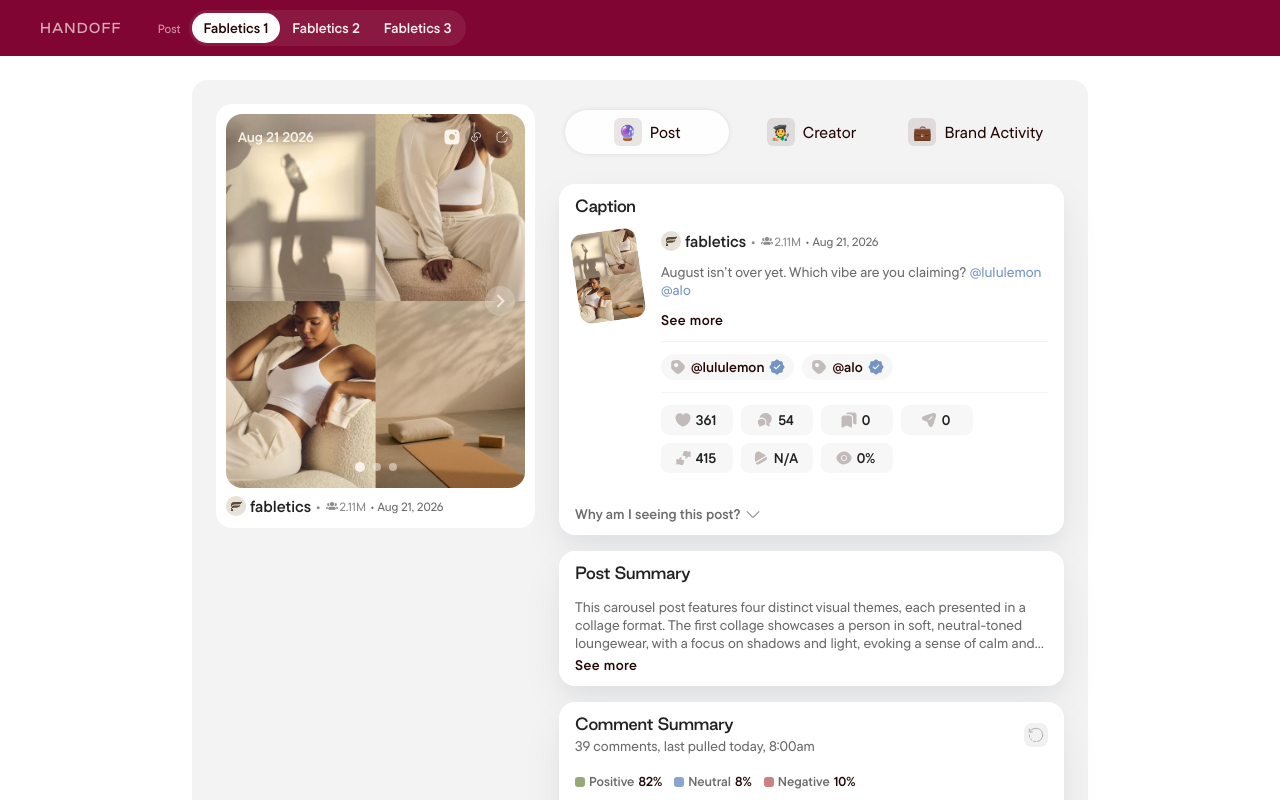
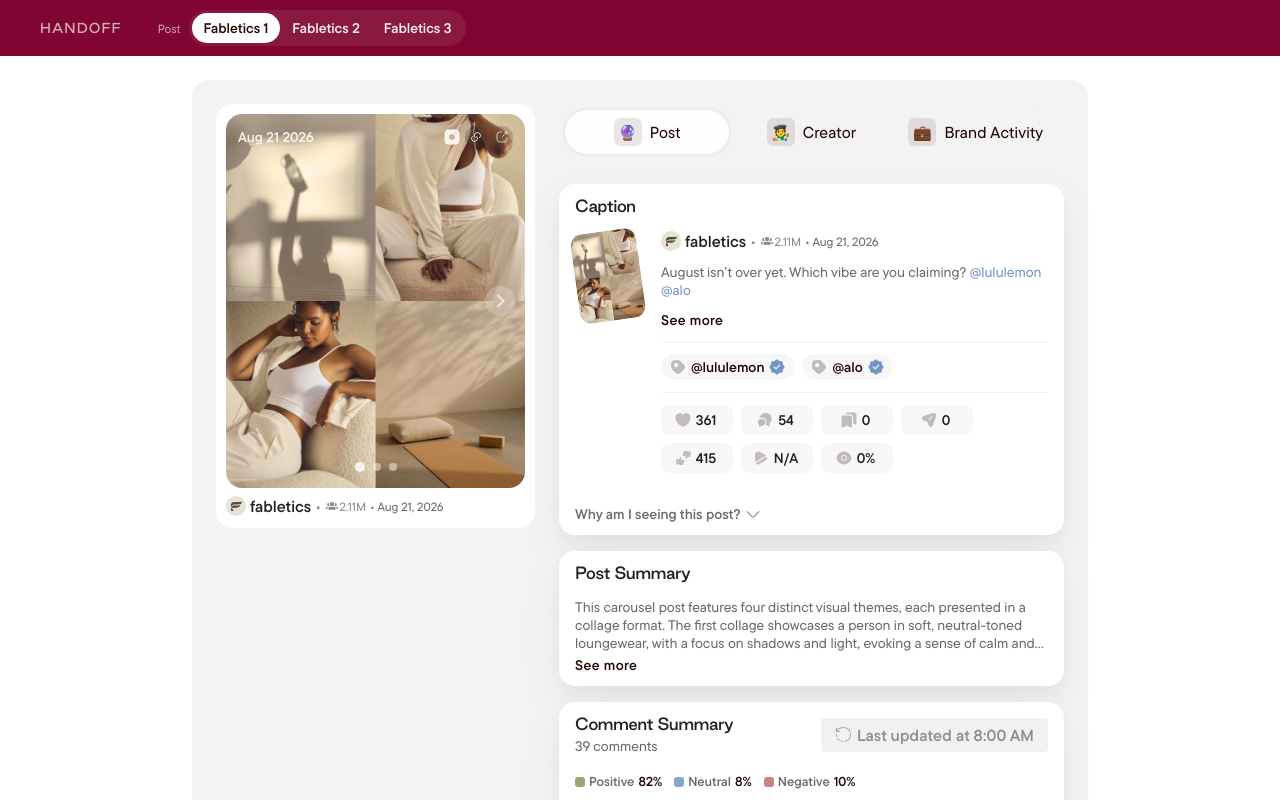
Before and after one commit to shaahana-alt/design-prototypes, a React (Vite) app: page / in a window 1280 px wide. Shown: the top 800 px of the page. Built offline with nearby package versions, Linux system fonts and the light colour scheme.

Commit message:
Add the three-state Comment Summary refresh chip with hover tooltips.

```diff
--- a/src/App.tsx
+++ b/src/App.tsx
@@ -1,5 +1,6 @@
-import { useState } from "react";
+import { useRef, useState } from "react";
 import { assets } from "./assets";
+import { CommentRefresh, type RefreshPhase } from "./CommentRefresh";
 import { CommentSummary } from "./CommentSummary";
 import { Icon } from "./Icon";
 import { PrototypeNav } from "./PrototypeNav";
@@ -33,6 +34,20 @@
   const [notes, setNotes] = useState<string[]>([]);
   const [openThread, setOpenThread] = useState<string | null>(null);
   const [slide, setSlide] = useState(0);
+  const [refreshPhase, setRefreshPhase] = useState<Record<PostId, RefreshPhase>>({
+    "1": "idle",
+    "2": "idle",
+    "3": "idle",
+  });
+  const refreshTimers = useRef<Partial<Record<PostId, number>>>({});
+
+  const startRefresh = (id: PostId) => {
+    window.clearTimeout(refreshTimers.current[id]);
+    setRefreshPhase((current) => ({ ...current, [id]: "loading" }));
+    refreshTimers.current[id] = window.setTimeout(() => {
+      setRefreshPhase((current) => ({ ...current, [id]: "done" }));
+    }, 1800);
+  };
 
   const post = posts[postId];
   const slides = post.slides ?? [];
@@ -276,24 +291,12 @@
                 <div className="comment-head">
                   <div>
                     <h2 className="section-title">Comment Summary</h2>
-                    <p className="comment-meta">
-                      {post.commentCount} comments, {post.pulled}
-                    </p>
+                    <p className="comment-meta">{post.commentCount} comments</p>
                   </div>
-                  <span className="comment-refresh-wrap">
-                    <button
-                      className="comment-refresh"
-                      type="button"
-                      aria-label="Refresh"
-                      aria-describedby="comment-refresh-tip"
-                    >
-                      <Icon src={assets.refresh} size={16} />
-                    </button>
-                    <span className="comment-refresh-tip" id="comment-refresh-tip" role="tooltip">
-                      Click refresh for the latest{" "}
-                      <span className="comment-refresh-tip-end">comment data.</span>
-                    </span>
-                  </span>
+                  <CommentRefresh
+                    phase={refreshPhase[postId]}
+                    onRefresh={() => startRefresh(postId)}
+                  />
                 </div>
                 <SentimentScore
                   score={post.score}
--- /dev/null
+++ b/src/CommentRefresh.tsx
@@ -0,0 +1,72 @@
+import { Icon } from "./Icon";
+import { assets } from "./assets";
+
+export type RefreshPhase = "idle" | "loading" | "done";
+
+const states = {
+  idle: {
+    label: "Last updated at 8:00 AM",
+    icon: assets.refresh,
+    iconSize: 17,
+    tip: (
+      <>
+        Refresh to get the latest view, like, share, and comment data on matched posts.
+        <br />
+        No new posts will be{" "}
+        <span className="comment-refresh-tip-end">added.</span>
+      </>
+    ),
+  },
+  loading: {
+    label: "Loading next refresh info...",
+    icon: assets.refreshStatus,
+    iconSize: 16,
+    tip: (
+      <>
+        Refreshing post stats — this may take a while. Check back later for the{" "}
+        <span className="comment-refresh-tip-end">latest data.</span>
+      </>
+    ),
+  },
+  done: {
+    label: "Last updated at 9:05 PM",
+    icon: assets.refreshCheck,
+    iconSize: 18,
+    tip: (
+      <>
+        Refresh available every 48 hours. Next refresh: 5:28pm on{" "}
+        <span className="comment-refresh-tip-end">Aug 27.</span>
+      </>
+    ),
+  },
+} as const;
+
+type CommentRefreshProps = {
+  phase: RefreshPhase;
+  onRefresh: () => void;
+};
+
+export function CommentRefresh({ phase, onRefresh }: CommentRefreshProps) {
+  const current = states[phase];
+  const canRefresh = phase === "idle";
+
+  return (
+    <span className="comment-refresh-wrap">
+      <button
+        className={`comment-refresh is-${phase}`}
+        type="button"
+        aria-label={current.label}
+        aria-describedby="comment-refresh-tip"
+        aria-busy={phase === "loading"}
+        disabled={!canRefresh}
+        onClick={canRefresh ? onRefresh : undefined}
+      >
+        <Icon src={current.icon} size={current.iconSize} />
+        <span className="comment-refresh-label">{current.label}</span>
+      </button>
+      <span className="comment-refresh-tip" id="comment-refresh-tip" role="tooltip">
+        {current.tip}
+      </span>
+    </span>
+  );
+}
--- a/src/assets.ts
+++ b/src/assets.ts
@@ -37,6 +37,8 @@
   arrowLeft: file("/assets/icon-arrow-left.svg"),
   arrowRight: file("/assets/icon-arrow-right.svg"),
   refresh: file("/assets/icon-refresh.svg"),
+  refreshStatus: file("/assets/icon-refresh-status.svg"),
+  refreshCheck: file("/assets/icon-refresh-check.svg"),
   shakira: file("/assets/avatar-shakira.png"),
   themeDot1: file("/assets/theme-dot-1.svg"),
   themeDot2: file("/assets/theme-dot-2.svg"),
--- a/src/index.css
+++ b/src/index.css
@@ -203,18 +203,53 @@
   display: inline-flex;
   align-items: center;
   justify-content: center;
-  padding: 4px;
+  gap: 5px;
+  height: 34px;
+  padding: 7px 14px;
   border: 0;
-  border-radius: 8px;
-  background: #f1f1f1;
+  border-radius: 4px;
+  background: var(--color-gray-300);
+  color: var(--color-gray-700);
   cursor: pointer;
+}
+
+.comment-refresh:disabled {
+  cursor: default;
 }
 
 .comment-refresh .icon,
 .comment-refresh img {
   display: block;
+  flex-shrink: 0;
+}
+
+.comment-refresh.is-idle .icon,
+.comment-refresh.is-idle img {
+  width: 17px;
+  height: 17px;
+}
+
+.comment-refresh.is-loading .icon,
+.comment-refresh.is-loading img {
   width: 16px;
   height: 16px;
+  animation: comment-refresh-spin 0.9s linear infinite;
+}
+
+.comment-refresh.is-done .icon,
+.comment-refresh.is-done img {
+  width: 18px;
+  height: 18px;
+}
+
+.comment-refresh-label {
+  font-family: var(--font-body);
+  font-size: 16px;
+  font-weight: 600;
+  line-height: 20px;
+  letter-spacing: 0.15px;
+  color: var(--color-gray-700);
+  white-space: nowrap;
 }
 
 .comment-refresh-tip {
@@ -224,7 +259,7 @@
   right: 0;
   z-index: 20;
   width: max-content;
-  max-width: 240px;
+  max-width: 280px;
   padding: 6px 12px;
   background: var(--color-black);
   border: 0;
@@ -245,6 +280,12 @@
 .comment-refresh-wrap:hover .comment-refresh-tip,
 .comment-refresh-wrap:focus-within .comment-refresh-tip {
   display: block;
+}
+
+@keyframes comment-refresh-spin {
+  to {
+    transform: rotate(360deg);
+  }
 }
 
 .proto-kicker {
```
Also changed, not shown: public/assets/icon-refresh-check.svg (added), public/assets/icon-refresh-status.svg (added).
